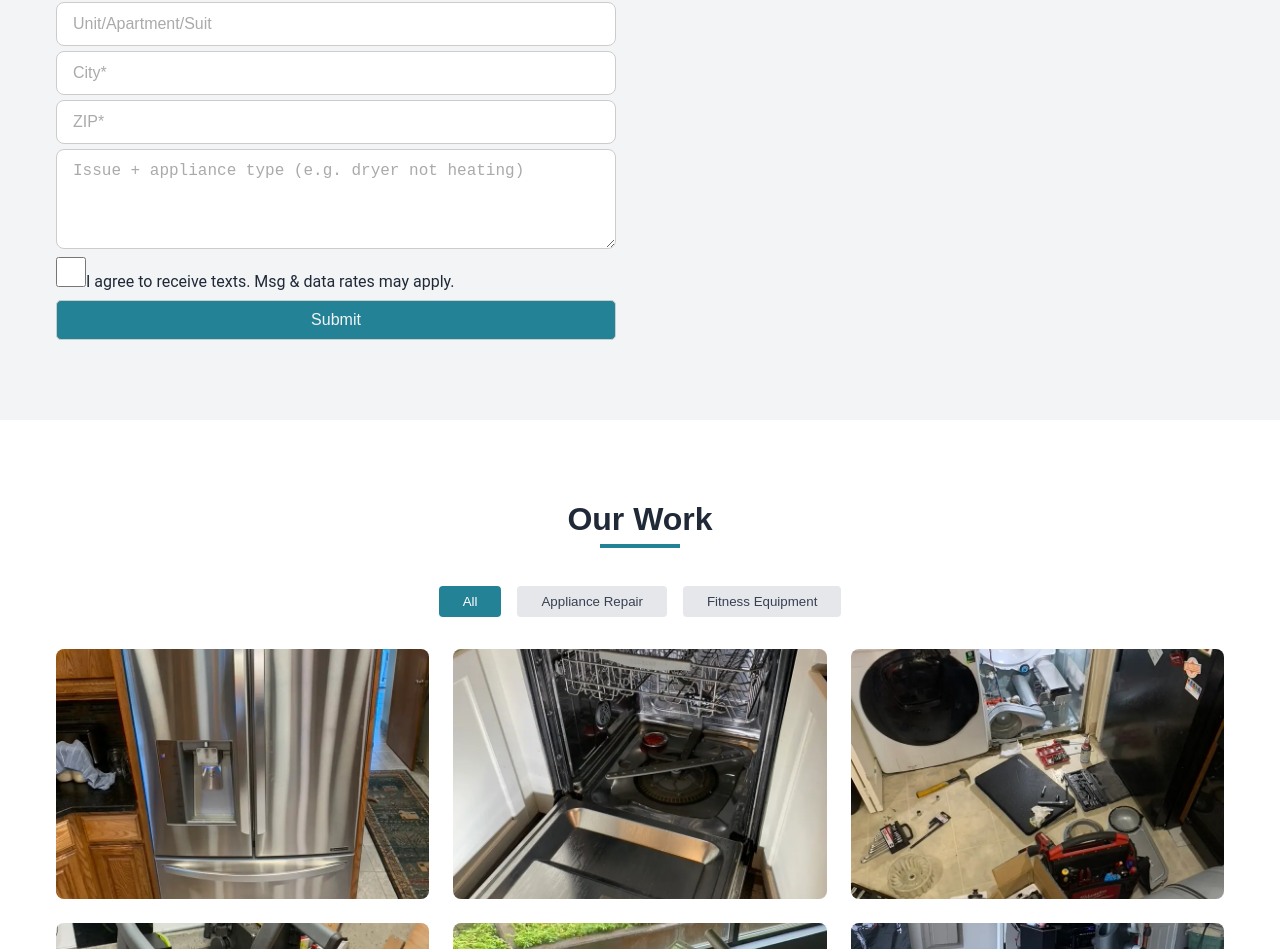
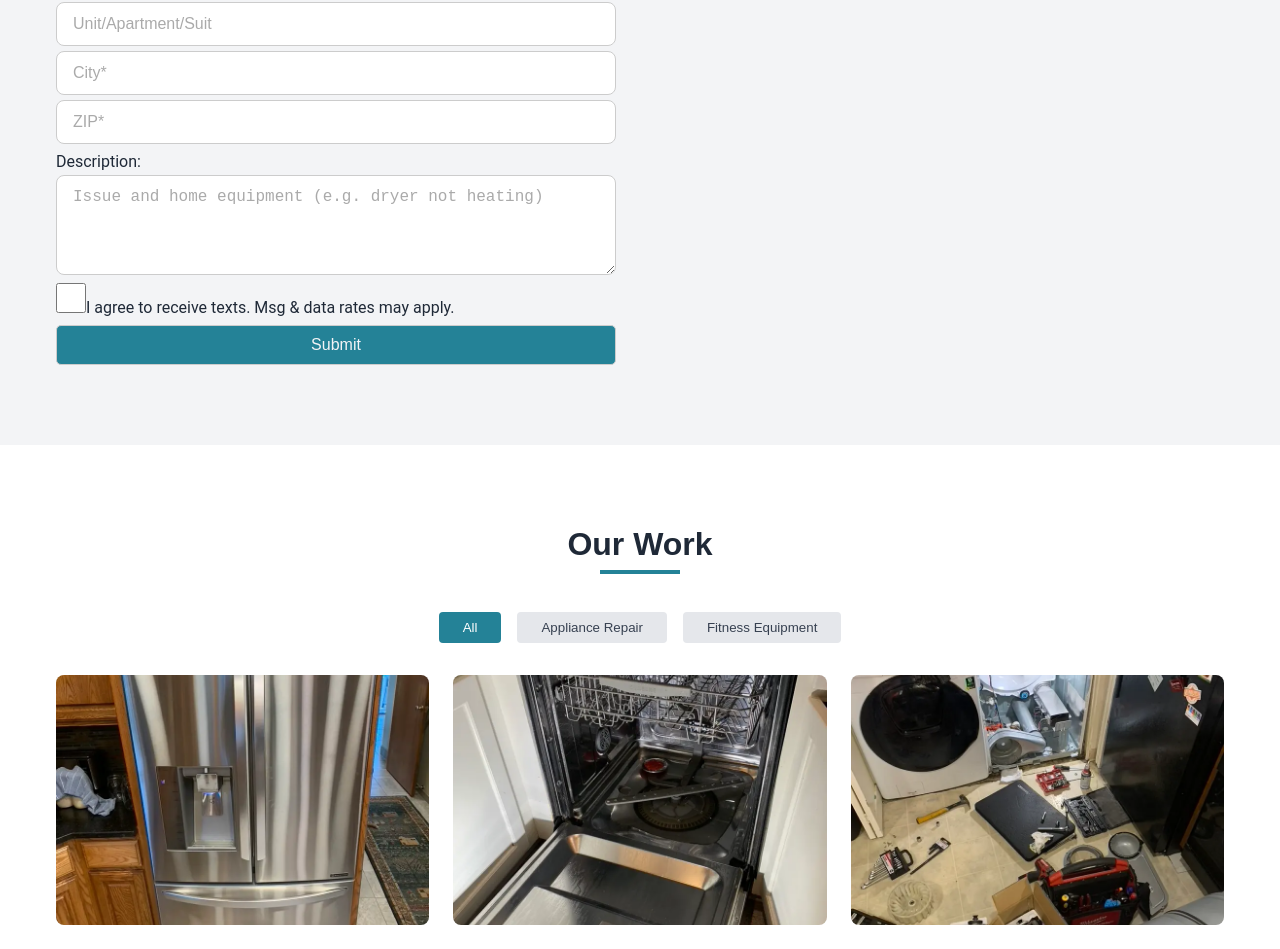
Before and after one commit to pdxserg/appliance-repair-spa, a React (Vite) app: page / in a window 1280 px wide. Shown: the part 2243-3192 px from the top of the page. Built offline with nearby package versions, Linux system fonts and the light colour scheme.

Commit message:
fix: textarea

```diff
--- a/src/components/BookingForm/BookingForm.tsx
+++ b/src/components/BookingForm/BookingForm.tsx
@@ -205,10 +205,12 @@ return (
 						       )} />
 						<p className={styles.errorMessage}>{errors.zip?.message?.toString()}</p>
 
-						<textarea placeholder="Issue + appliance type (e.g. dryer not heating)"
-						          {...register('description',
-							          {maxLength: 500}
-						          )} />
+						<label htmlFor="description">Description:</label>
+						<textarea
+							id="description"
+							placeholder="Issue and home equipment (e.g. dryer not heating)"
+							{...register('description', {maxLength: 500})}
+						/>
 						<br/>
 						<label>
 							<input style={{width: 30, height: 30}}
@@ -240,7 +242,7 @@ return (
 		</div>
 	</section>
 );
-}
+	}
 ;
 
 export default BookingForm;
```
